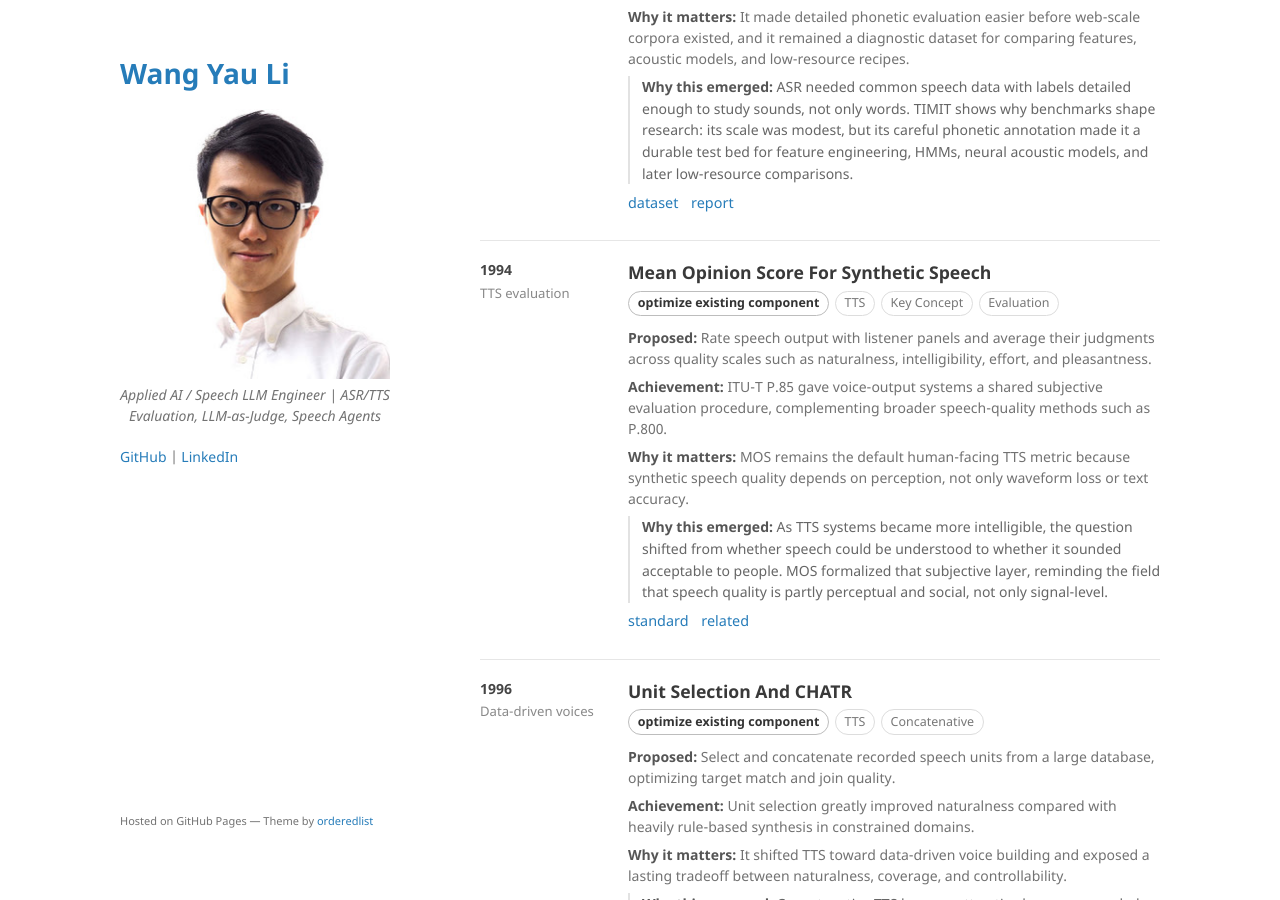
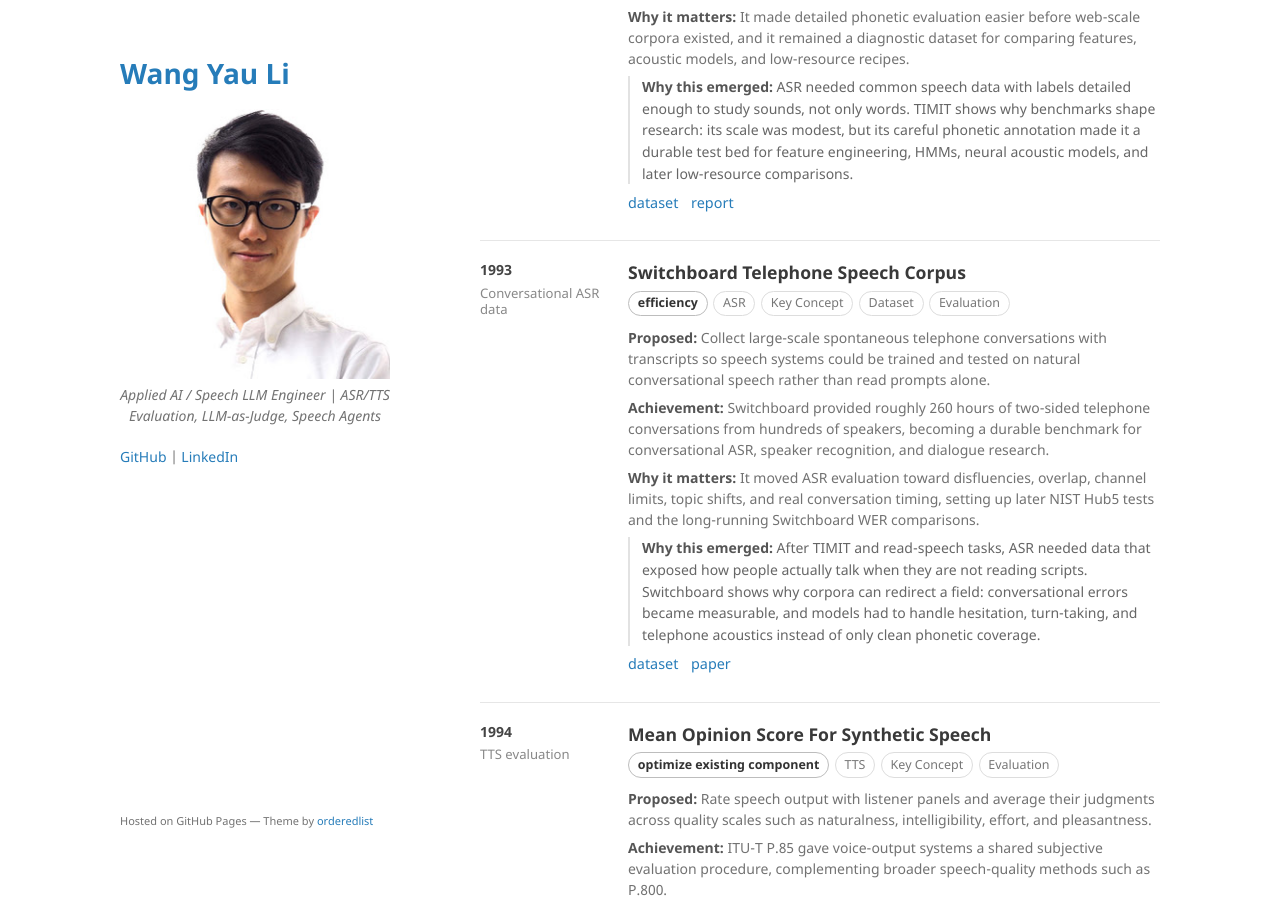
Before and after one commit to kennethli319/kennethli319.github.io, a Jekyll site: the page built from speech-timeline.md, in a window 1280 px wide and 900 px high, scrolled down 5995 px. Built offline with Jekyll 4.4.1, drawn with Linux system fonts in a browser that asks for light colours.

Commit message:
Add Switchboard speech timeline milestone

```diff
--- a/speech-timeline.md
+++ b/speech-timeline.md
@@ -378,6 +378,22 @@ title: Speech Timeline
     <p><strong>Why it matters:</strong> It made detailed phonetic evaluation easier before web-scale corpora existed, and it remained a diagnostic dataset for comparing features, acoustic models, and low-resource recipes.</p>
     <p class="speech-reflection"><strong>Why this emerged:</strong> ASR needed common speech data with labels detailed enough to study sounds, not only words. TIMIT shows why benchmarks shape research: its scale was modest, but its careful phonetic annotation made it a durable test bed for feature engineering, HMMs, neural acoustic models, and later low-resource comparisons.</p>
     <p class="speech-source"><a href="https://catalog.ldc.upenn.edu/LDC93S1">dataset</a> <a href="https://nvlpubs.nist.gov/nistpubs/Legacy/IR/nistir4930.pdf">report</a></p>
+  </div>
+</section>
+
+<section class="speech-row">
+  <aside class="speech-year">
+    1993
+    <div class="speech-kicker">Conversational ASR data</div>
+  </aside>
+  <div class="speech-body">
+    <h2>Switchboard Telephone Speech Corpus</h2>
+    <div class="speech-meta"><span class="speech-impact">efficiency</span><span class="speech-tag">ASR</span><span class="speech-tag">Key Concept</span><span class="speech-tag">Dataset</span><span class="speech-tag">Evaluation</span></div>
+    <p><strong>Proposed:</strong> Collect large-scale spontaneous telephone conversations with transcripts so speech systems could be trained and tested on natural conversational speech rather than read prompts alone.</p>
+    <p><strong>Achievement:</strong> Switchboard provided roughly 260 hours of two-sided telephone conversations from hundreds of speakers, becoming a durable benchmark for conversational ASR, speaker recognition, and dialogue research.</p>
+    <p><strong>Why it matters:</strong> It moved ASR evaluation toward disfluencies, overlap, channel limits, topic shifts, and real conversation timing, setting up later NIST Hub5 tests and the long-running Switchboard WER comparisons.</p>
+    <p class="speech-reflection"><strong>Why this emerged:</strong> After TIMIT and read-speech tasks, ASR needed data that exposed how people actually talk when they are not reading scripts. Switchboard shows why corpora can redirect a field: conversational errors became measurable, and models had to handle hesitation, turn-taking, and telephone acoustics instead of only clean phonetic coverage.</p>
+    <p class="speech-source"><a href="https://catalog.ldc.upenn.edu/LDC97S62">dataset</a> <a href="https://ieeexplore.ieee.org/document/225858">paper</a></p>
   </div>
 </section>
 
```
